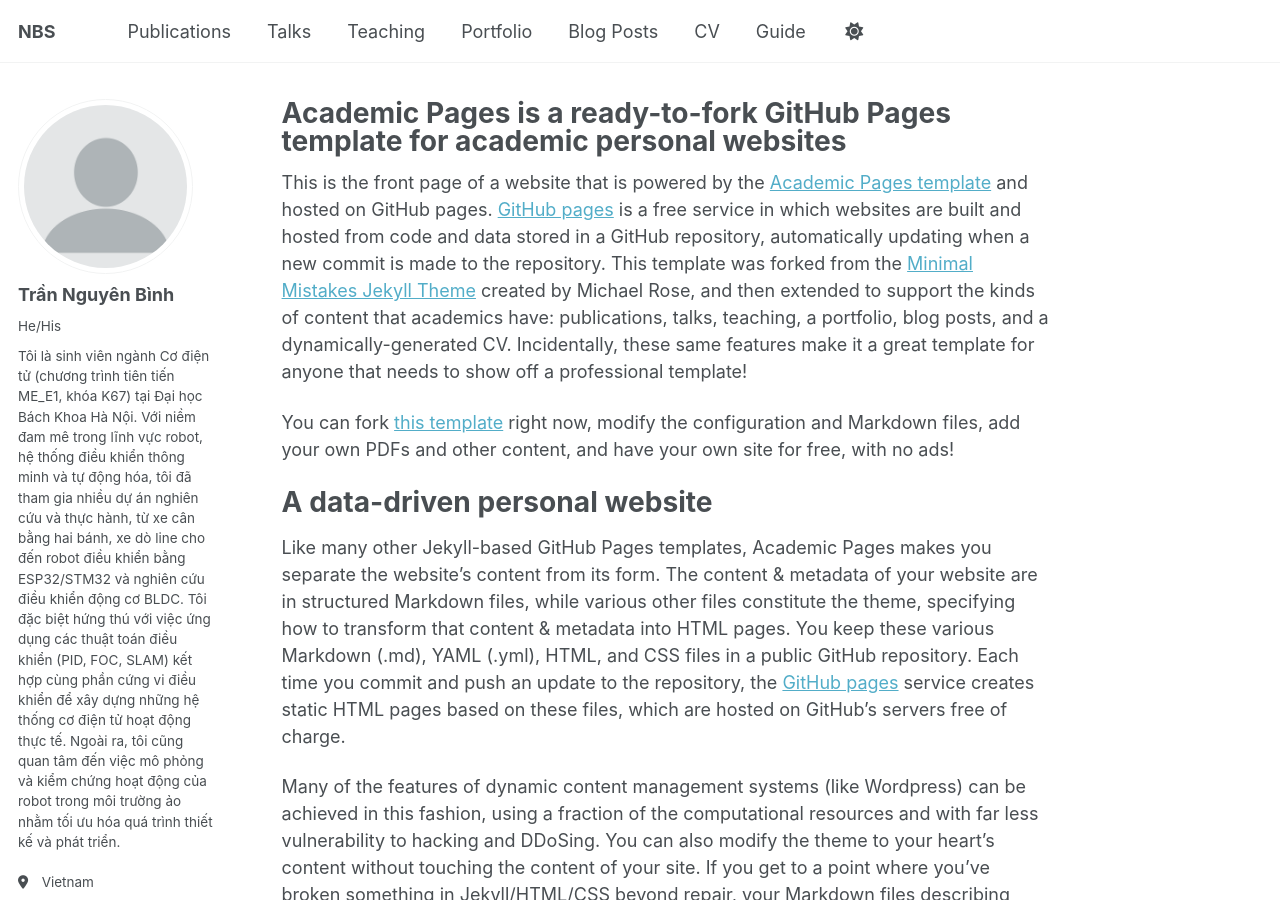
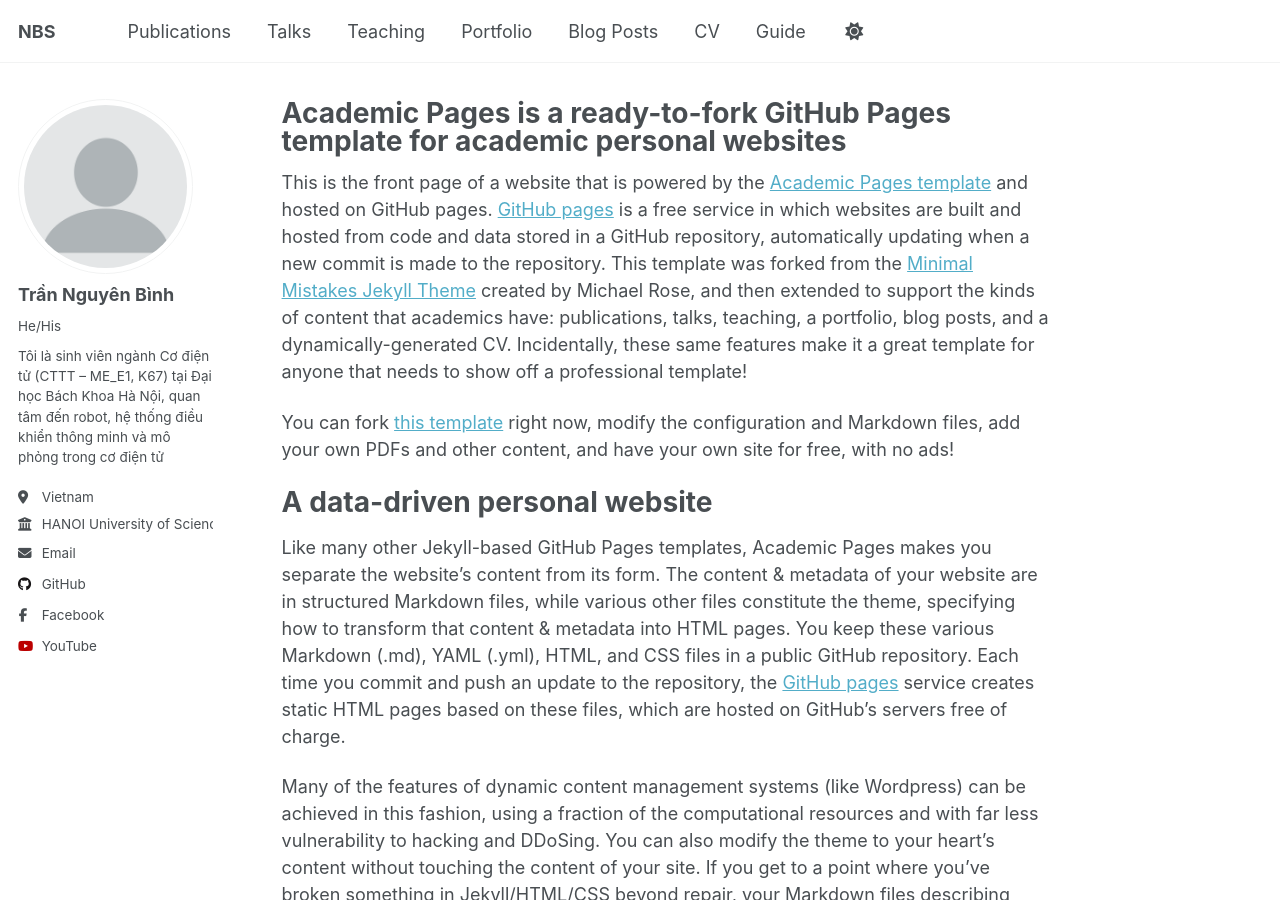
Before and after one commit to nguyenbinh-shark/nguyenbinh-shark.github.io, a Jekyll site: the page built from _pages/about.md, in a window 1280 px wide and 900 px high. Built offline with Jekyll 4.4.1, drawn with Linux system fonts in a browser that asks for light colours; a script that is not in the unit is left out.

Commit message:
Update _config.yml

```diff
--- a/_config.yml
+++ b/_config.yml
@@ -25,9 +25,10 @@ author:
   avatar           : "profile.png"
   name             : "Trần Nguyên Bình"
   pronouns         : "He/His"
-  bio              : "Tôi là sinh viên ngành Cơ điện tử (chương trình tiên tiến ME_E1, khóa K67) tại Đại học Bách Khoa Hà Nội. Với niềm đam mê trong lĩnh vực robot, hệ thống điều khiển thông minh và tự động hóa, tôi đã tham gia nhiều dự án nghiên cứu và thực hành, từ xe cân bằng hai bánh, xe dò line cho đến robot điều khiển bằng ESP32/STM32 và nghiên cứu điều khiển động cơ BLDC. Tôi đặc biệt hứng thú với việc ứng dụng các thuật toán điều khiển (PID, FOC, SLAM) kết hợp cùng phần cứng vi điều khiển để xây dựng những hệ thống cơ điện tử hoạt động thực tế. Ngoài ra, tôi cũng quan tâm đến việc mô phỏng và kiểm chứng hoạt động của robot trong môi trường ảo nhằm tối ưu hóa quá trình thiết kế và phát triển."
+  bio              : "Tôi là sinh viên ngành Cơ điện tử (CTTT – ME_E1, K67) tại Đại học Bách Khoa Hà Nội, quan tâm đến robot, hệ thống điều khiển thông minh và mô phỏng trong cơ điện tử"
   location         : "Vietnam"
   employer         : "HANOI University of Science and Technology"
+  employer_url     : "https://www.hust.edu.vn"
   uri              : #URL
   email            : "trannguyenbinh.shark@gmail.com"
 
```
